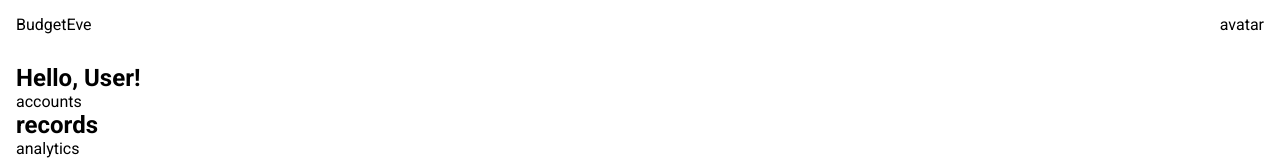
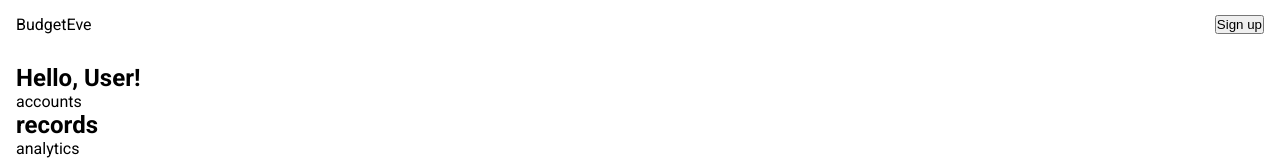
Before and after one commit to AltanfizGenity/BudgetEve-deprecated, a Svelte app: page / in a window 1280 px wide. Shown: the top 160 px of the page. Built offline with nearby package versions, Linux system fonts and the light colour scheme.

Commit message:
feat(navbar): add Signup button

```diff
--- /dev/null
+++ b/src/components/buttons/text-buttons/Signup.svelte
@@ -0,0 +1,5 @@
+<script>
+  import TextButton from "./TextButton.svelte";
+</script>
+
+<TextButton>Sign up</TextButton>
--- a/src/components/navbar/Navbar.svelte
+++ b/src/components/navbar/Navbar.svelte
@@ -1,6 +1,10 @@
+<script>
+  import Signup from "../buttons/text-buttons/Signup.svelte";
+</script>
+
 <nav id="navbar">
   <div class="logo">BudgetEve</div>
-  <div class="avatar">avatar</div>
+  <Signup />
 </nav>
 
 <style>
```
